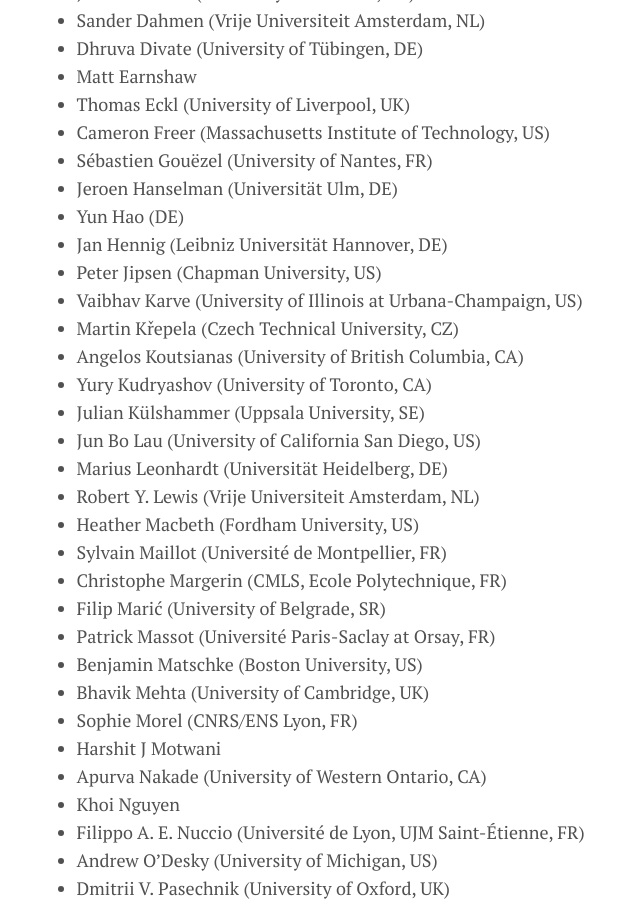
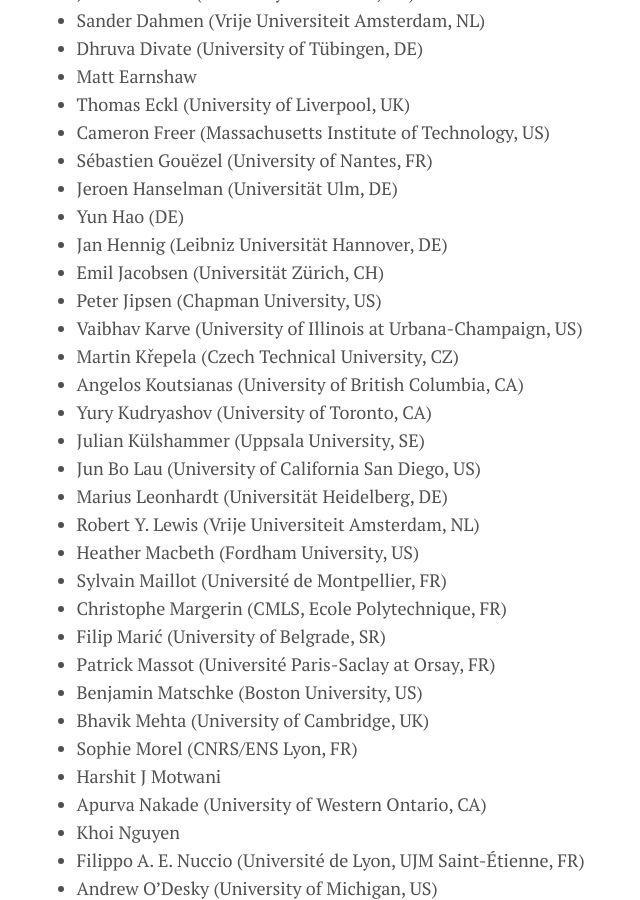
Before and after one commit to leanprover-community/lftcm2020, a Jekyll site: the page built from docs/participants.md, in a window 1280 px wide and 900 px high, scrolled down 974 px. Shown: the whole window, without its empty margins (296-936 px from the left). Built offline with Jekyll 4.4.1, drawn with Linux system fonts in a browser that asks for light colours.

Commit message:
Added my name
(Emil  Jacobsen)

```diff
--- a/docs/participants.md
+++ b/docs/participants.md
@@ -50,6 +50,7 @@
 * Jeroen Hanselman (Universität Ulm, DE)
 * Yun Hao (DE)
 * Jan Hennig (Leibniz Universität Hannover, DE)
+* Emil Jacobsen (Universität Zürich, CH)
 * Peter Jipsen (Chapman University, US)
 * Vaibhav Karve (University of Illinois at Urbana-Champaign, US)
 * Martin Křepela (Czech Technical University, CZ)
```
